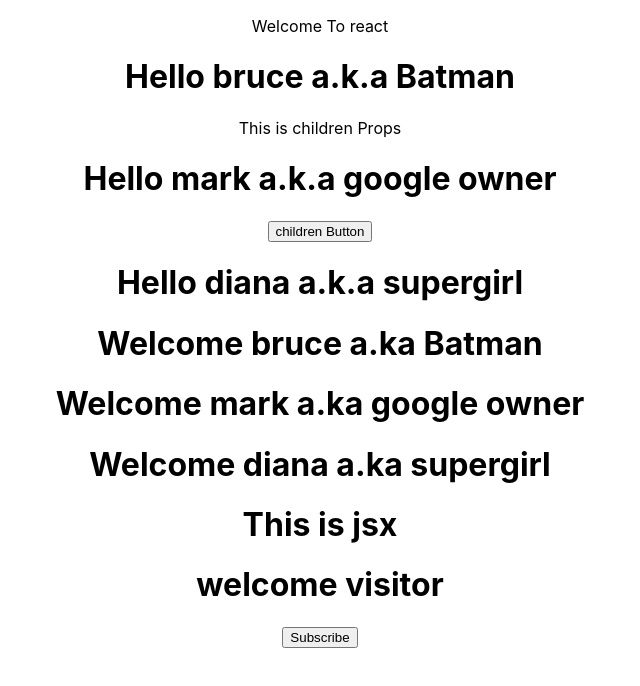
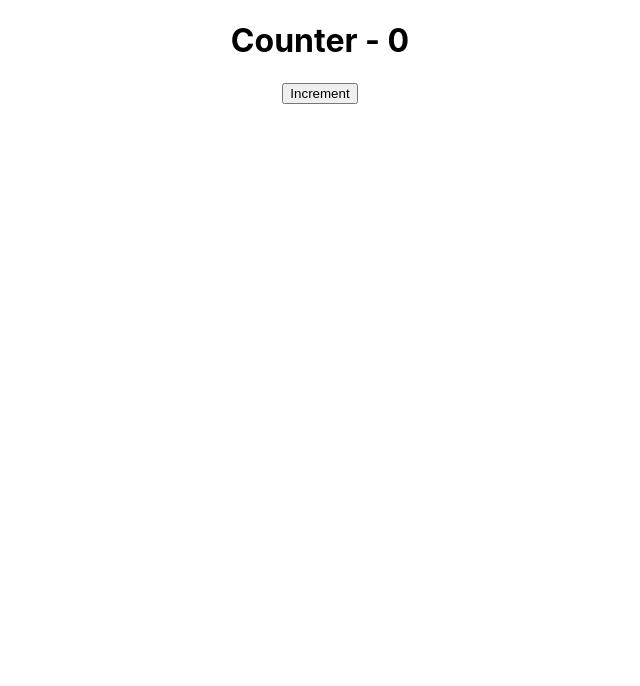
Before and after one commit to git-tolu/frontend, a React (Create React App) app: page / in a window 1280 px wide. Shown: the top 686 px of the page, without its empty margins (320-960 px from the left). Built offline with nearby package versions, Linux system fonts and the light colour scheme.

Commit message:
setState

```diff
--- a/src/App.js
+++ b/src/App.js
@@ -1,13 +1,14 @@
 import './App.css';
-import Greet from './components/Greet';
-import Welcome from './components/Class';
-import Hello from './components/hello';
-import Message from "./components/message";
+// import Greet from './components/Greet';
+// import Welcome from './components/Class';
+// import Hello from './components/hello';
+// import Message from "./components/message";
+import Counter from "./components/Counter";
 
 function App() {
   return (
     <div className="App">
-      <p>Welcome To react</p>
+      {/* <p>Welcome To react</p>
       <Greet name="bruce" heroName="Batman"> <p>This is children Props</p></Greet>
       <Greet name="mark" heroName="google owner">
         <button>children Button</button>
@@ -17,7 +18,8 @@ function App() {
       <Welcome name="mark" heroName="google owner" />
       <Welcome name="diana" heroName="supergirl" />
       <Hello />
-      <Message />
+      <Message /> */}
+      <Counter />
     </div>
   );
 }
--- /dev/null
+++ b/src/components/Counter.js
@@ -0,0 +1,43 @@
+import React, { Component } from 'react'
+
+class Counter extends Component {
+
+    constructor(props) {
+        super(props)
+
+        this.state = {
+            count: 0
+        }
+    }
+
+    increment() {
+        // this.setState({
+        //     count: this.state.count + 1
+        // }, () => {
+        //     console.log('Callback value', this.state.count);
+        // })
+        this.setState((prevState, props)=>({
+            count: prevState.count + 1
+        }))
+        console.log(this.state.count);
+    }
+
+    incrementFive(){
+        this.increment();
+        this.increment();
+        this.increment();
+        this.increment();
+        this.increment();
+    }
+
+    render() {
+        return (
+            <div>
+                <h1>Counter - {this.state.count}</h1>
+                <button onClick={() => this.incrementFive()}>Increment</button>
+            </div>
+        )
+    }
+}
+
+export default Counter
```
